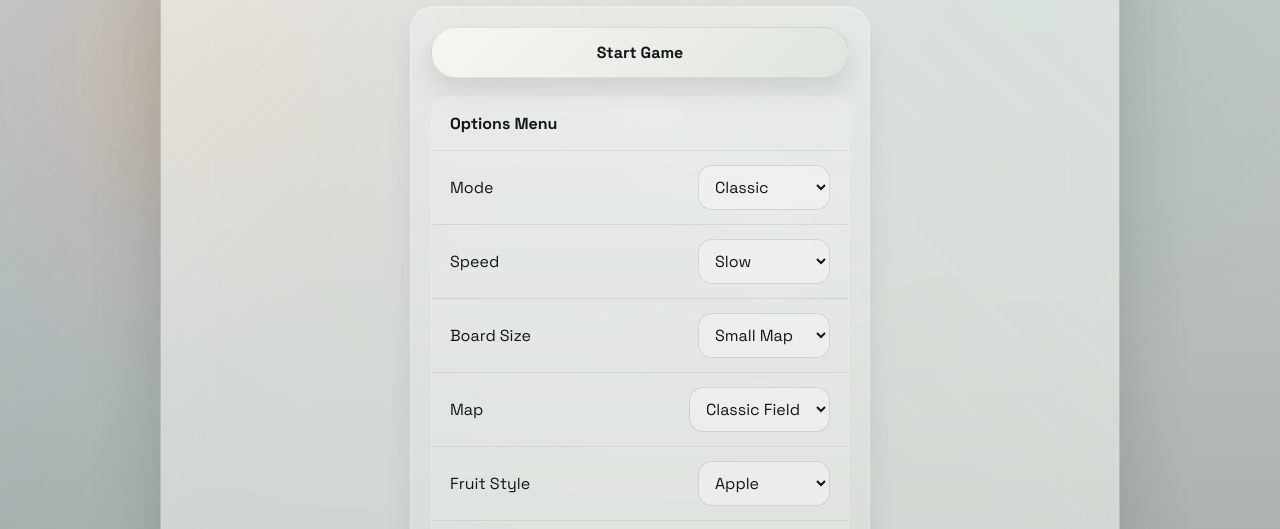
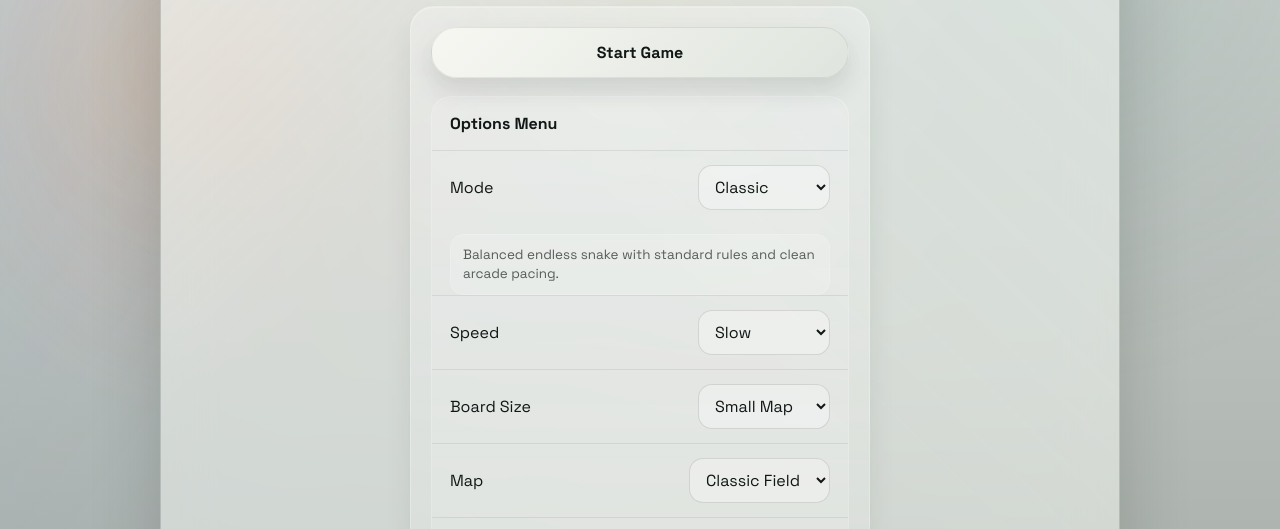
Before and after one commit to bhebb3/emag-ekans, a plain HTML site: page index.html in a window 1280 px wide. Shown: the part 200-729 px from the top of the page. Drawn offline with Linux system fonts and the light colour scheme.

Commit message:
Refine pulse music and fix mode descriptions

```diff
--- a/index.html
+++ b/index.html
@@ -32,6 +32,7 @@
               <option value="zen">Zen</option>
             </select>
           </label>
+          <p class="mode-description" id="modeDescription"></p>
 
           <label class="option-row" for="speedSelect">
             <span>Speed</span>
--- a/script.js
+++ b/script.js
@@ -12,6 +12,7 @@ const gridSelect = document.getElementById("gridSelect");
 const mapSelect = document.getElementById("mapSelect");
 const fruitSelect = document.getElementById("fruitSelect");
 const colorSelect = document.getElementById("colorSelect");
+const modeDescription = document.getElementById("modeDescription");
 const wallsToggle = document.getElementById("wallsToggle");
 const musicMoodSelect = document.getElementById("musicMoodSelect");
 const masterVolume = document.getElementById("masterVolume");
@@ -79,9 +80,30 @@ const colorThemes = {
 };
 
 const modeConfig = {
-  classic: { label: "Classic", speedScale: 1, points: 10, wrap: false, ghost: false },
-  sprint: { label: "Sprint", speedScale: 0.82, points: 15, wrap: false, ghost: false },
-  zen: { label: "Zen", speedScale: 1.18, points: 8, wrap: true, ghost: true }
+  classic: {
+    label: "Classic",
+    description: "Balanced endless snake with standard rules and clean arcade pacing.",
+    speedScale: 1,
+    points: 10,
+    wrap: false,
+    ghost: false
+  },
+  sprint: {
+    label: "Sprint",
+    description: "Higher score rewards and rising speed after every fruit for riskier runs.",
+    speedScale: 0.82,
+    points: 15,
+    wrap: false,
+    ghost: false
+  },
+  zen: {
+    label: "Zen",
+    description: "Relaxed wraparound play with forgiving movement and no deadly body tangles.",
+    speedScale: 1.18,
+    points: 8,
+    wrap: true,
+    ghost: true
+  }
 };
 
 const defaultAudioPrefs = {
@@ -377,31 +399,77 @@ function playCrashSound() {
   createEnvelope("square", 74, now + 0.04, 0.2, 0.07, audioState.sfxGain);
 }
 
-function getMoodPatterns() {
-  const moods = {
+function playLead(time, note, type = "triangle", duration = 0.16, volume = 0.024) {
+  const frequency = 440 * 2 ** (note / 12);
+  createEnvelope(type, frequency, time, duration, volume, audioState.musicGain);
+}
+
+function getMoodPatterns(scene = "game") {
+  const library = {
     breeze: {
-      kicks: [[0, 8, 18, 24], [0, 10, 16, 26], [0, 8, 20, 28], [0, 12, 18, 24]],
-      snares: [[8, 24], [8, 24], [8, 23, 24], [8, 24]],
-      hats: [[4, 12, 20, 28], [2, 6, 14, 22, 30], [4, 10, 18, 26, 30], [3, 11, 19, 27]],
-      bass: [{ 0: 0, 8: 5, 16: 3, 24: 7 }, { 0: 0, 10: 3, 16: 7, 24: 5 }, { 0: -2, 8: 5, 18: 3, 24: 8 }, { 0: 0, 12: 3, 18: 5, 24: 10 }],
-      pads: [{ 0: 0, 16: 5 }, { 0: 3, 16: 7 }, { 0: -2, 16: 5 }, { 0: 0, 16: 10 }]
+      menu: {
+        kicks: [[], [], [], []],
+        snares: [[], [], [], []],
+        hats: [[6, 14, 22, 30], [2, 10, 18, 26], [4, 12, 20, 28], [8, 16, 24]],
+        bass: [{ 0: 7, 16: 12 }, { 0: 5, 16: 10 }, { 0: 3, 16: 8 }, { 0: 7, 16: 14 }],
+        pads: [{ 0: 7, 16: 12 }, { 0: 5, 16: 10 }, { 0: 3, 16: 8 }, { 0: 7, 16: 14 }],
+        lead: [{ 4: 19, 12: 21, 20: 24, 28: 19 }, { 2: 17, 10: 19, 18: 21, 26: 17 }, { 6: 15, 14: 17, 22: 19, 30: 22 }, { 4: 19, 12: 24, 20: 26, 28: 24 }],
+        profile: { kick: 0, snare: 0, hat: 0.018, bass: 0.016, pad: 0.024, lead: 0.026, leadType: "sine", leadDuration: 0.22 }
+      },
+      game: {
+        kicks: [[0, 16], [0, 18], [0, 16, 24], [0, 20]],
+        snares: [[8, 24], [8, 24], [8, 24], [12, 28]],
+        hats: [[4, 12, 20, 28], [2, 10, 18, 26], [6, 14, 22, 30], [4, 8, 20, 24]],
+        bass: [{ 0: 0, 16: 7 }, { 0: 0, 18: 5 }, { 0: 3, 16: 8 }, { 0: 5, 20: 10 }],
+        pads: [{ 0: 7, 16: 12 }, { 0: 5, 16: 10 }, { 0: 3, 16: 8 }, { 0: 7, 16: 14 }],
+        lead: [{ 2: 19, 10: 21, 18: 24, 26: 19 }, { 4: 17, 12: 19, 20: 21, 28: 17 }, { 6: 15, 14: 17, 22: 19, 30: 22 }, { 2: 19, 10: 24, 18: 26, 26: 24 }],
+        profile: { kick: 0.08, snare: 0.05, hat: 0.02, bass: 0.018, pad: 0.018, lead: 0.022, leadType: "triangle", leadDuration: 0.18 }
+      }
     },
     pulse: {
-      kicks: [[0, 6, 12, 16, 22, 28], [0, 8, 14, 16, 24, 28], [0, 4, 12, 18, 24, 30], [0, 8, 12, 20, 24, 28]],
-      snares: [[8, 24], [8, 20, 24], [8, 24], [8, 24, 30]],
-      hats: [[2, 4, 6, 10, 14, 18, 22, 26, 30], [1, 3, 5, 9, 13, 17, 21, 25, 29], [2, 6, 10, 12, 18, 22, 26, 30], [1, 5, 9, 13, 17, 21, 25, 29]],
-      bass: [{ 0: 0, 6: 3, 12: 5, 20: 7, 24: 10 }, { 0: 0, 8: 7, 14: 5, 20: 3, 24: 8 }, { 0: -2, 4: 0, 12: 5, 18: 7, 24: 3 }, { 0: 0, 8: 3, 12: 7, 20: 10, 24: 12 }],
-      pads: [{ 0: 0, 16: 7 }, { 0: 3, 16: 8 }, { 0: -2, 16: 5 }, { 0: 0, 16: 12 }]
+      menu: {
+        kicks: [[0, 16], [0, 12, 24], [0, 18], [0, 16, 28]],
+        snares: [[8, 24], [12, 28], [10, 26], [8, 24]],
+        hats: [[4, 8, 12, 20, 24, 28], [2, 6, 14, 18, 22, 30], [4, 10, 16, 20, 26, 30], [6, 12, 18, 24, 28]],
+        bass: [{ 0: -7, 16: -2 }, { 0: -5, 12: 0, 24: 5 }, { 0: -7, 18: -2 }, { 0: -3, 16: 2, 28: 5 }],
+        pads: [{ 0: -7, 16: 0 }, { 0: -5, 16: 2 }, { 0: -3, 16: 5 }, { 0: -2, 16: 7 }],
+        lead: [{ 2: 7, 6: 10, 12: 14, 18: 17, 24: 19, 30: 17 }, { 4: 5, 10: 9, 16: 12, 22: 17, 28: 21 }, { 2: 7, 8: 12, 14: 16, 20: 19, 26: 22 }, { 4: 10, 10: 14, 16: 19, 24: 22, 30: 26 }],
+        profile: { kick: 0.17, snare: 0.08, hat: 0.026, bass: 0.03, pad: 0.01, lead: 0.028, leadType: "triangle", leadDuration: 0.16 }
+      },
+      game: {
+        kicks: [[0, 5, 11, 16, 21, 27], [0, 7, 12, 16, 23, 29], [0, 4, 9, 16, 20, 25, 30], [0, 6, 12, 17, 22, 28]],
+        snares: [[8, 24], [8, 24], [8, 20, 24], [8, 24, 31]],
+        hats: [[2, 4, 6, 10, 14, 18, 22, 26, 30], [1, 3, 7, 9, 13, 17, 21, 25, 29], [2, 6, 10, 12, 18, 22, 26, 30], [1, 5, 9, 13, 15, 19, 23, 27, 31]],
+        bass: [{ 0: -7, 5: -2, 11: 3, 16: 5, 24: 10 }, { 0: -5, 7: 0, 12: 5, 16: 7, 24: 12 }, { 0: -7, 4: -2, 9: 3, 16: 7, 20: 10, 28: 12 }, { 0: -3, 6: 2, 12: 5, 17: 9, 24: 12 }],
+        pads: [{ 0: -7, 16: 5 }, { 0: -5, 16: 7 }, { 0: -3, 16: 8 }, { 0: -2, 16: 10 }],
+        lead: [{ 1: 7, 3: 10, 6: 14, 9: 17, 13: 19, 18: 22, 25: 24, 30: 22 }, { 2: 5, 5: 9, 8: 12, 12: 17, 16: 19, 21: 24, 28: 26 }, { 1: 7, 4: 12, 7: 16, 10: 19, 14: 22, 18: 24, 24: 27, 30: 29 }, { 3: 10, 6: 14, 9: 17, 12: 22, 17: 24, 23: 27, 29: 31 }],
+        profile: { kick: 0.21, snare: 0.09, hat: 0.03, bass: 0.032, pad: 0.008, lead: 0.03, leadType: "triangle", leadDuration: 0.09 }
+      }
     },
     drift: {
-      kicks: [[0, 12, 24], [0, 10, 22], [0, 14, 24], [0, 8, 20, 28]],
-      snares: [[12, 28], [12, 28], [14, 28], [8, 24]],
-      hats: [[6, 14, 22, 30], [4, 12, 18, 26], [8, 16, 24, 30], [6, 12, 20, 28]],
-      bass: [{ 0: -5, 12: 0, 24: 3 }, { 0: -2, 10: 3, 22: 7 }, { 0: -5, 14: 2, 24: 5 }, { 0: -2, 8: 3, 20: 8 }],
-      pads: [{ 0: -5, 16: 0 }, { 0: -2, 16: 3 }, { 0: -5, 16: 5 }, { 0: -2, 16: 8 }]
+      menu: {
+        kicks: [[0], [0], [0], [0]],
+        snares: [[], [], [], []],
+        hats: [[12, 28], [8, 24], [14, 30], [10, 26]],
+        bass: [{ 0: -12, 16: -5 }, { 0: -10, 16: -3 }, { 0: -8, 16: 0 }, { 0: -12, 16: 2 }],
+        pads: [{ 0: -7, 16: -2 }, { 0: -5, 16: 0 }, { 0: -3, 16: 2 }, { 0: -7, 16: 5 }],
+        lead: [{ 8: 2, 20: 5 }, { 6: 0, 18: 3, 30: 7 }, { 10: 2, 22: 5 }, { 12: 7, 28: 10 }],
+        profile: { kick: 0.05, snare: 0, hat: 0.014, bass: 0.022, pad: 0.026, lead: 0.018, leadType: "triangle", leadDuration: 0.3 }
+      },
+      game: {
+        kicks: [[0, 12, 24], [0, 10, 22], [0, 14, 24], [0, 8, 20, 28]],
+        snares: [[12, 28], [12, 28], [14, 28], [8, 24]],
+        hats: [[6, 14, 22, 30], [4, 12, 18, 26], [8, 16, 24, 30], [6, 12, 20, 28]],
+        bass: [{ 0: -5, 12: 0, 24: 3 }, { 0: -2, 10: 3, 22: 7 }, { 0: -5, 14: 2, 24: 5 }, { 0: -2, 8: 3, 20: 8 }],
+        pads: [{ 0: -5, 16: 0 }, { 0: -2, 16: 3 }, { 0: -5, 16: 5 }, { 0: -2, 16: 8 }],
+        lead: [{ 6: 10, 18: 14, 30: 17 }, { 4: 8, 16: 12, 28: 15 }, { 8: 10, 20: 14, 30: 19 }, { 6: 12, 18: 15, 28: 20 }],
+        profile: { kick: 0.08, snare: 0.04, hat: 0.016, bass: 0.022, pad: 0.024, lead: 0.02, leadType: "triangle", leadDuration: 0.24 }
+      }
     }
   };
-  return moods[audioPrefs.mood] || moods.breeze;
+
+  const mood = library[audioPrefs.mood] || library.breeze;
+  return mood[scene] || mood.game;
 }
 
 function stopBeatLoop() {
@@ -411,35 +479,50 @@ function stopBeatLoop() {
   }
 }
 
+function refreshMusicLoop() {
+  stopBeatLoop();
+  if (audioPrefs.enabled) {
+    audioState.beatStep = 0;
+    audioState.phrase = Math.floor(Math.random() * 4);
+    startBeatLoop();
+  }
+}
+
 function startBeatLoop() {
   if (!ensureAudio() || audioState.beatTimer) {
     return;
   }
 
   audioState.beatTimer = window.setInterval(() => {
-    if (!audioPrefs.enabled || state.paused || !state.running || audioPrefs.muteMusic) {
+    const inMenu = !titlePanel.classList.contains("hidden") && gamePanel.classList.contains("hidden");
+    if (!audioPrefs.enabled || audioPrefs.muteMusic || state.paused || (!state.running && !inMenu)) {
       return;
     }
 
-    const patterns = getMoodPatterns();
+    const scene = inMenu ? "menu" : "game";
+    const patterns = getMoodPatterns(scene);
+    const profile = patterns.profile;
     const phrase = audioState.phrase % patterns.kicks.length;
     const step = audioState.beatStep % 32;
     const time = audioState.context.currentTime + 0.03;
 
-    if (patterns.kicks[phrase].includes(step)) {
-      playKick(time, audioPrefs.mood === "pulse" ? 0.2 : 0.16);
+    if (patterns.kicks[phrase].includes(step) && profile.kick > 0) {
+      playKick(time, profile.kick);
     }
-    if (patterns.snares[phrase].includes(step)) {
-      playSnare(time, audioPrefs.mood === "drift" ? 0.06 : 0.08);
+    if (patterns.snares[phrase].includes(step) && profile.snare > 0) {
+      playSnare(time, profile.snare);
     }
-    if (patterns.hats[phrase].includes(step)) {
-      playHat(time, step % 8 === 6, audioPrefs.mood === "pulse" ? 0.03 : 0.022);
+    if (patterns.hats[phrase].includes(step) && profile.hat > 0) {
+      playHat(time, step % 8 === 6 || scene === "menu", profile.hat);
     }
-    if (step in patterns.bass[phrase]) {
-      playBass(time, patterns.bass[phrase][step], audioPrefs.mood === "drift" ? 0.02 : 0.028);
+    if (step in patterns.bass[phrase] && profile.bass > 0) {
+      playBass(time, patterns.bass[phrase][step], profile.bass);
     }
-    if (step in patterns.pads[phrase]) {
-      playPad(time, patterns.pads[phrase][step], 0.52, audioPrefs.mood === "drift" ? 0.022 : 0.016);
+    if (step in patterns.pads[phrase] && profile.pad > 0) {
+      playPad(time, patterns.pads[phrase][step], scene === "menu" ? 0.72 : 0.52, profile.pad);
+    }
+    if (step in patterns.lead[phrase] && profile.lead > 0) {
+      playLead(time, patterns.lead[phrase][step], profile.leadType, profile.leadDuration, profile.lead);
     }
 
     audioState.beatStep += 1;
@@ -463,6 +546,12 @@ function syncSettingsFromControls() {
   state.mapName = mapSelect.value;
   state.fruitStyle = fruitSelect.value;
   state.solidWalls = getModeRules().wrap ? false : wallsToggle.checked;
+}
+
+function updateModeDescription() {
+  if (modeDescription) {
+    modeDescription.textContent = (modeConfig[modeSelect.value] || modeConfig.classic).description;
+  }
 }
 
 function updateHud() {
@@ -585,6 +674,7 @@ function returnToMenu() {
   hideOverlay();
   setRandomSnakeFact();
   renderScoreHistory();
+  refreshMusicLoop();
 }
 
 function pauseGame() {
@@ -802,14 +892,17 @@ function drawSnake(tileSize, progress) {
   ctx.shadowColor = root.getPropertyValue("--snake-head");
   ctx.shadowBlur = tileSize * 0.36;
   ctx.beginPath();
+  let previousPoint = null;
   snakePoints.forEach((segment, index) => {
     const px = segment.x * tileSize + tileSize / 2;
     const py = segment.y * tileSize + tileSize / 2;
-    if (index === 0) {
+    const jumped = previousPoint && (Math.abs(px - previousPoint.x) > tileSize * 1.4 || Math.abs(py - previousPoint.y) > tileSize * 1.4);
+    if (index === 0 || jumped) {
       ctx.moveTo(px, py);
     } else {
       ctx.lineTo(px, py);
     }
+    previousPoint = { x: px, y: py };
   });
   ctx.stroke();
 
@@ -1055,7 +1148,7 @@ function toggleAudio() {
     return;
   }
   ensureAudio();
-  startBeatLoop();
+  refreshMusicLoop();
   playUiBlip(880, 0.08, "triangle", 0.08);
 }
 
@@ -1067,8 +1160,12 @@ function updateAudioPrefFromControl(control, key, scale = 100) {
 
 function syncModeUi() {
   wallsToggle.disabled = state.modeName === "zen";
+  updateModeDescription();
   renderScoreHistory();
   updateHud();
+  if (!titlePanel.classList.contains("hidden")) {
+    refreshMusicLoop();
+  }
 }
 
 function requestFullscreen() {
@@ -1158,7 +1255,12 @@ canvas.addEventListener("touchstart", handleSwipeStart, { passive: true });
 canvas.addEventListener("touchend", handleSwipeEnd, { passive: true });
 
 [startButton, restartButton, menuButton, audioButton, fullscreenButton, factButton, clearHistoryButton].filter(Boolean).forEach((button) => {
-  button.addEventListener("pointerdown", () => playUiBlip(760, 0.05, "triangle", 0.07));
+  button.addEventListener("pointerdown", () => {
+    playUiBlip(760, 0.05, "triangle", 0.07);
+    if (!state.running) {
+      refreshMusicLoop();
+    }
+  });
 });
 
 [modeSelect, speedSelect, gridSelect, mapSelect, fruitSelect, colorSelect, wallsToggle, musicMoodSelect].forEach((control, index) => {
@@ -1172,9 +1274,8 @@ canvas.addEventListener("touchend", handleSwipeEnd, { passive: true });
     }
     if (control === musicMoodSelect) {
       audioPrefs.mood = musicMoodSelect.value;
-      audioState.beatStep = 0;
-      audioState.phrase = 0;
       saveAudioPrefs();
+      refreshMusicLoop();
     }
     playUiBlip(620 + index * 40, 0.05, "triangle", 0.05);
   });
--- a/styles.css
+++ b/styles.css
@@ -236,6 +236,17 @@ select {
   color: var(--text-soft);
   font-size: 0.88rem;
 }
+.mode-description {
+  margin: 10px 18px 0;
+  padding: 10px 12px;
+  border-radius: 14px;
+  background: rgba(255,255,255,0.16);
+  border: 1px solid rgba(255,255,255,0.16);
+  color: var(--text-soft);
+  font-size: 0.84rem;
+  line-height: 1.45;
+  text-align: left;
+}
 .snake-fact {
   margin: 12px 0 0;
   min-height: 68px;
```
